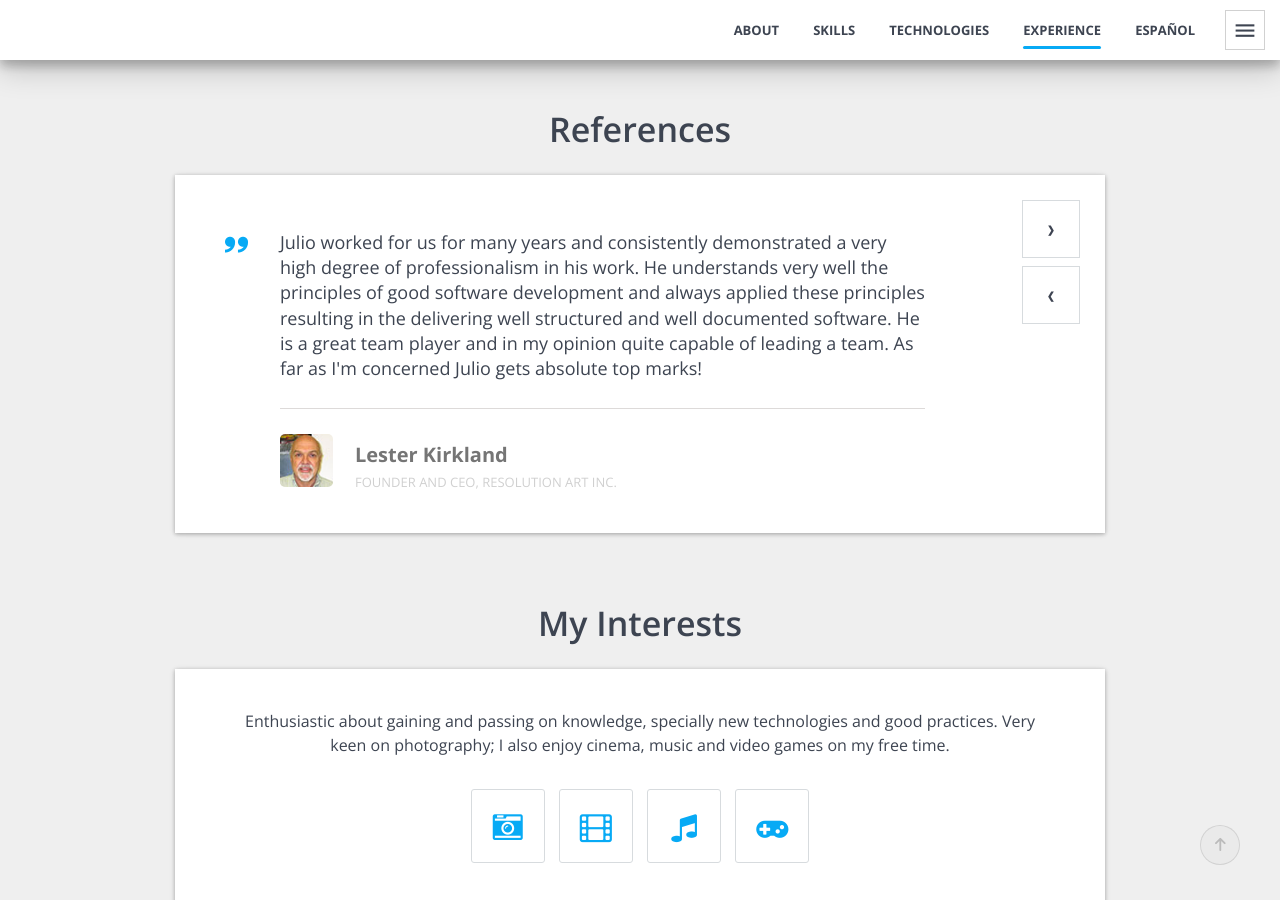
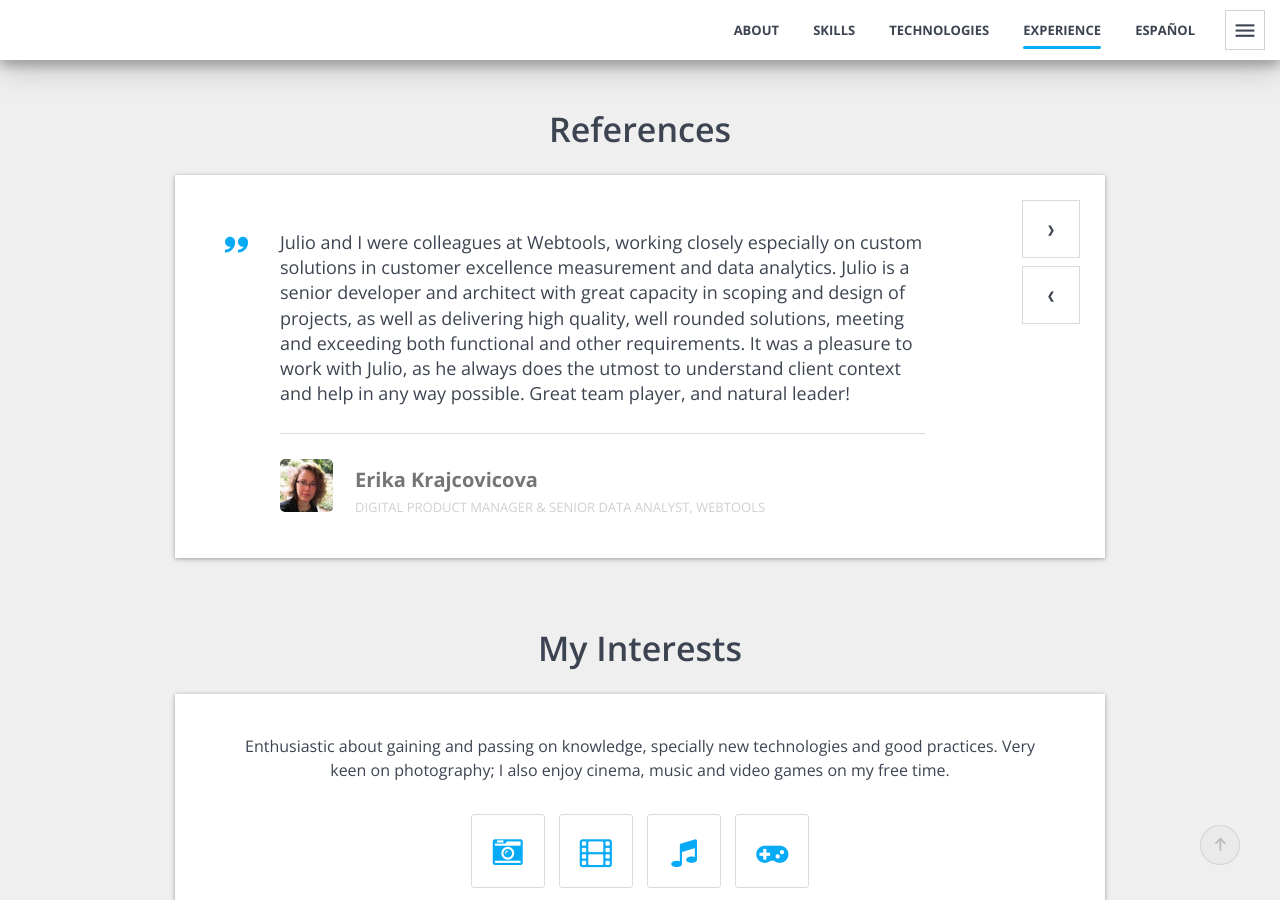
Before and after one commit to jnoda/jnoda.github.io, a Jekyll site: the page built from en/index.md, in a window 1280 px wide and 900 px high, scrolled down 4097 px. Built offline with Jekyll 4.4.1, drawn with Linux system fonts in a browser that asks for light colours; some web fonts are replaced; some of the changed text lies outside the part shown.

Commit message:
Updating resume

```diff
--- a/_data/translations/en.yml
+++ b/_data/translations/en.yml
@@ -89,6 +89,16 @@
       photo: lester-kirkland.jpg
       position: Founder and CEO, Resolution Art Inc.
       text: Julio worked for us for many years and consistently demonstrated a very high degree of professionalism in his work. He understands very well the principles of good software development and always applied these principles resulting in the delivering well structured and well documented software. He is a great team player and in my opinion quite capable of leading a team. As far as I'm concerned Julio gets absolute top marks!
+    erika:
+      name: Erika Krajcovicova
+      photo: erika-krajcovicova.jpg
+      position: Digital Product Manager & Senior Data Analyst, Webtools
+      text: Julio and I were colleagues at Webtools, working closely especially on custom solutions in customer excellence measurement and data analytics. Julio is a senior developer and architect with great capacity in scoping and design of projects, as well as delivering high quality, well rounded solutions, meeting and exceeding both functional and other requirements. It was a pleasure to work with Julio, as he always does the utmost to understand client context and help in any way possible. Great team player, and natural leader!
+    basabe:
+      name: Manuel Rodríguez Basabe
+      photo: manuel-rodriguez.jpg
+      position: Software Factory Director, Coremain Caribe S.L.
+      text: "Julio es de esos profesionales que pudiera ser calificado como \"TODOTERRENO\" dicho de otra manera: es capaz de asumir diferentes roles y en disímiles tecnologías, asimilando a su paso todo lo que necesita para hacer una labor realmente profesional. Destaca especialmente su alta capacidad en roles de organización y planificación (Jefe de Proyecto y DevOps), asi como también su alto performance en Arquitectura. Se integra muy bien al trabajo en Equipo y es capaz de interactuar en un grupo interdisciplinario con expertos de otras áreas (Salud, Turismo, etc.). En resumen, contar con Julio Noda como Arquitecto y Jefe de Proyectos, dentro de Coremain Caribe S.L. fue garantía de éxito en todos los Proyectos asumidos en los que participó."
   interests:
     title: My Interests
     text: Enthusiastic about gaining and passing on knowledge, specially new technologies and good practices. Very keen on photography; I also enjoy cinema, music and video games on my free time.
--- a/_data/translations/es.yml
+++ b/_data/translations/es.yml
@@ -89,6 +89,16 @@
       photo: lester-kirkland.jpg
       position: Fundador y CEO, Resolution Art Inc.
       text: Julio trabajó para nosotros por muchos años y demostró de forma consistente un grado muy alto de profesionalismo en su trabajo. Entiende muy bien los principios del buen desarrollo de software y siempre aplicó estos principios, resultando en la entrega de software bien estructurado y documentado. Es un estupendo jugador de equipo y, en mi opinión, enteramente capaz de liderar un equipo. En lo que a mi respecta, Julio obtiene absolutamente las mejores notas!
+    erika:
+      name: Erika Krajcovicova
+      photo: erika-krajcovicova.jpg
+      position: Digital Product Manager & Senior Data Analyst, Webtools
+      text: Julio and I were colleagues at Webtools, working closely especially on custom solutions in customer excellence measurement and data analytics. Julio is a senior developer and architect with great capacity in scoping and design of projects, as well as delivering high quality, well rounded solutions, meeting and exceeding both functional and other requirements. It was a pleasure to work with Julio, as he always does the utmost to understand client context and help in any way possible. Great team player, and natural leader!
+    basabe:
+      name: Manuel Rodríguez Basabe
+      photo: manuel-rodriguez.jpg
+      position: Director Fábrica de Software, Coremain Caribe S.L.
+      text: "Julio es de esos profesionales que pudiera ser calificado como \"TODOTERRENO\" dicho de otra manera: es capaz de asumir diferentes roles y en disímiles tecnologías, asimilando a su paso todo lo que necesita para hacer una labor realmente profesional. Destaca especialmente su alta capacidad en roles de organización y planificación (Jefe de Proyecto y DevOps), asi como también su alto performance en arquitectura. Se integra muy bien al trabajo en equipo y es capaz de interactuar en un grupo interdisciplinario con expertos de otras áreas (Salud, Turismo, etc.). En resumen, contar con Julio Noda como Arquitecto y Jefe de Proyectos, dentro de Coremain Caribe S.L. fue garantía de éxito en todos los Proyectos asumidos en los que participó."
   interests:
     title: Mis Intereses
     text: Entusiasta de adquirir y transmitir conocimientos, especialmente nuevas tecnologías y buenas prácticas. Aficionado a la fotografía; también disfruto del cine, la música y los videojuegos en mi tiempo libre.
--- a/_jobs/en/speexx.md
+++ b/_jobs/en/speexx.md
@@ -4,7 +4,7 @@
 lang_ref: speexx
 permalink: /en/jobs/speexx/
 
-position: Full-Stack Java Developer
+position: Senior Java Software Developer
 date: 2018-08-20
 to_date:
 location: Madrid, Spain
```
Also changed, not shown: _jobs/es/speexx.md (+1 -1 lines), assets/img/erika-krajcovicova.jpg (added), assets/img/manuel-rodriguez.jpg (added), 2 other files.
